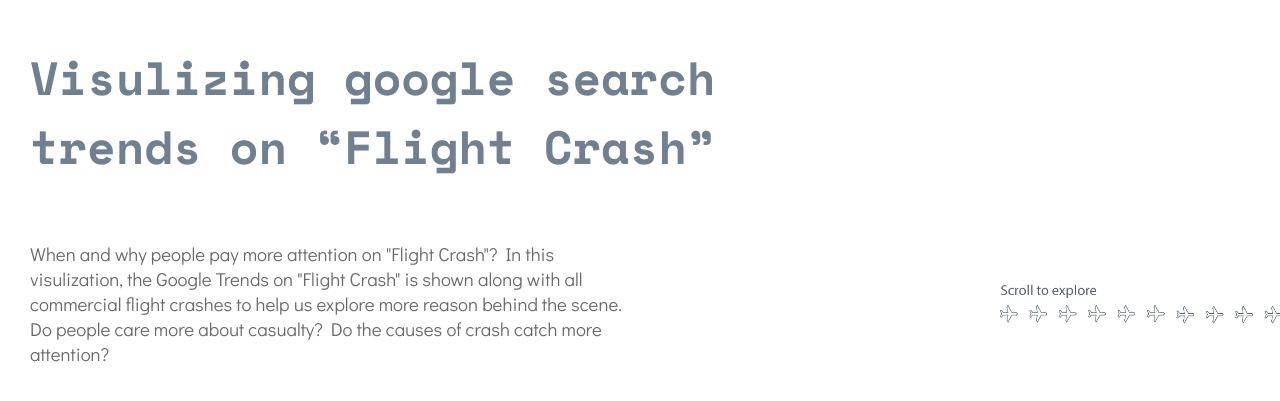
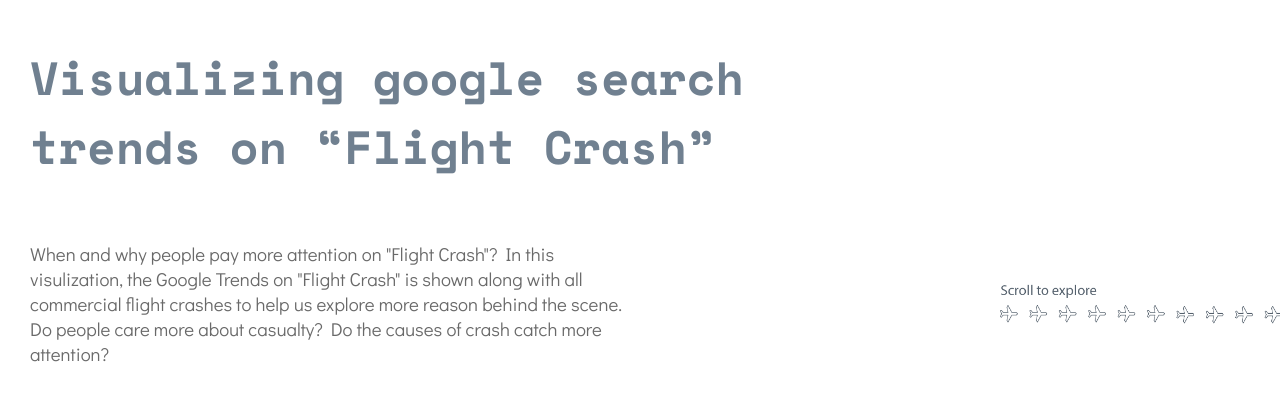
Before and after one commit to ZoeJi/flight_crash_v2, a plain HTML site: page index.html in a window 1280 px wide. Shown: the part 117-518 px from the top of the page. Drawn offline with nearby package versions, Linux system fonts and the light colour scheme.

Commit message:
Spelling correct

```diff
--- a/index.html
+++ b/index.html
@@ -16,7 +16,7 @@
 	<body>
 		<div id="container">
 		<div id="intro">
-			<h id="title">Visulizing google search trends on “Flight Crash”</h>
+			<h id="title">Visualizing google search trends on “Flight Crash”</h>
 			<p id="introtext">When and why people pay more attention on "Flight Crash"?
 			In this visulization, the Google Trends on "Flight Crash" is shown along with all commercial
 		flight crashes to help us explore more reason behind the scene. Do people care more about casualty?
```
